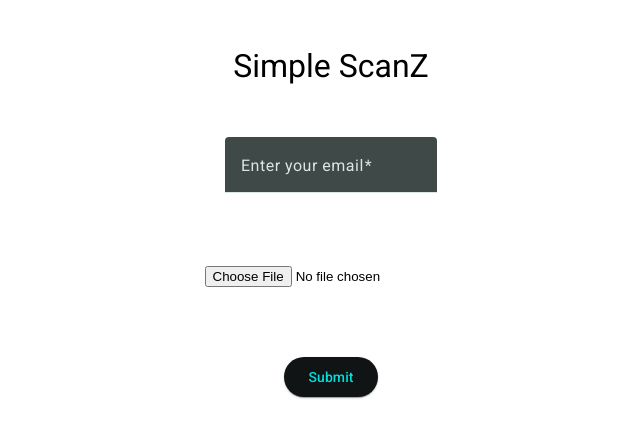
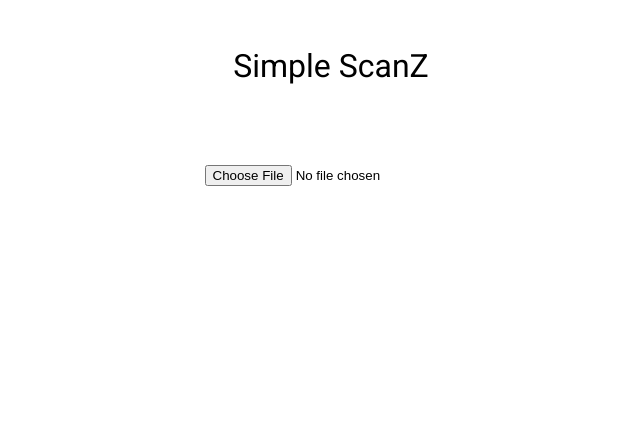
Before and after one commit to SarathPSWoolworths/Srt-Simple-ScanZ-PoC, an Angular app: page / in a window 1280 px wide. Shown: the top 438 px of the page, without its empty margins (309-949 px from the left). Built offline with nearby package versions, Linux system fonts and the light colour scheme.

Commit message:
file access

```diff
--- a/src/app/app.component.html
+++ b/src/app/app.component.html
@@ -1,21 +1,12 @@
-
 <br>
 <mat-grid-list cols="1" rowHeight="100px">
-  <mat-grid-tile ><h4>Simple ScanZ</h4></mat-grid-tile>
-  <mat-grid-tile> <mat-form-field>
-    <mat-label>Enter your email</mat-label>
-    <input
-      matInput
-      placeholder="pat@example.com"
-      [formControl]="email"
-      (blur)="updateErrorMessage()"
-      required
-    />
-    @if (email.invalid) {
-      <mat-error>{{errorMessage()}}</mat-error>
-    }
-  </mat-form-field></mat-grid-tile>
-  <mat-grid-tile><input type="file" accept="image/*" capture="user">
+  <mat-grid-tile>
+    <h4>Simple ScanZ</h4>
   </mat-grid-tile>
-  <mat-grid-tile> <button mat-raised-button>Submit</button></mat-grid-tile>
+  <mat-grid-tile> <input type="file" accept="image/*" (change)="readURL($event);" capture="user">
+  </mat-grid-tile>
+  <mat-grid-tile>
+    @if(imageSrc){ <img id="blah" [src]="imageSrc" width="300px" alt="your image" />}
+  </mat-grid-tile>
+  <mat-grid-tile> @if (imageSrc) { <button mat-raised-button>Submit</button>}</mat-grid-tile>
 </mat-grid-list>
--- a/src/app/app.component.ts
+++ b/src/app/app.component.ts
@@ -10,7 +10,7 @@ import { merge } from 'rxjs';
 })
 export class AppComponent {
   readonly email = new FormControl('', [Validators.required, Validators.email]);
-
+  public imageSrc: any = '';
   errorMessage = signal('');
 
   constructor() {
@@ -18,7 +18,17 @@ export class AppComponent {
       .pipe(takeUntilDestroyed())
       .subscribe(() => this.updateErrorMessage());
   }
+  readURL(event: any ): void {
+    if (!event?.currentTarget?.files) return;
+    if (event.currentTarget.files && event.currentTarget.files[0]) {
+        const file = event.currentTarget.files[0];
 
+        const reader = new FileReader();
+        reader.onload = e => this.imageSrc = reader.result;
+
+        reader.readAsDataURL(file);
+    }
+}
   updateErrorMessage() {
     if (this.email.hasError('required')) {
       this.errorMessage.set('You must enter a value');
```
Also changed, not shown: 7 other files (tests, documents, lock files or other folders).
